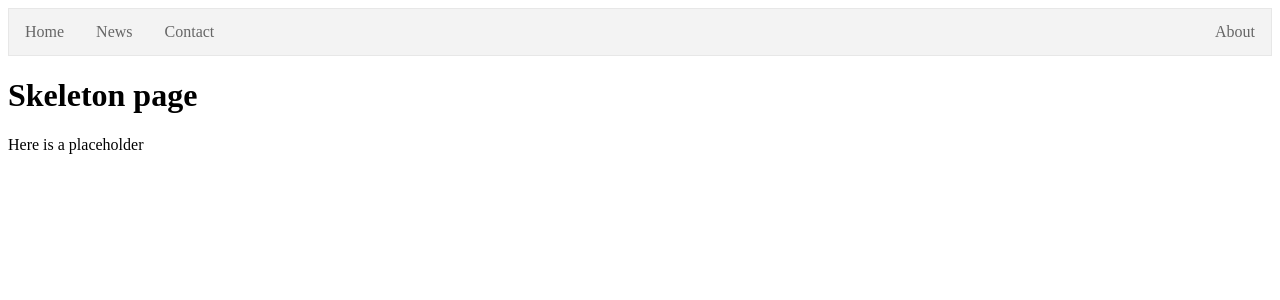
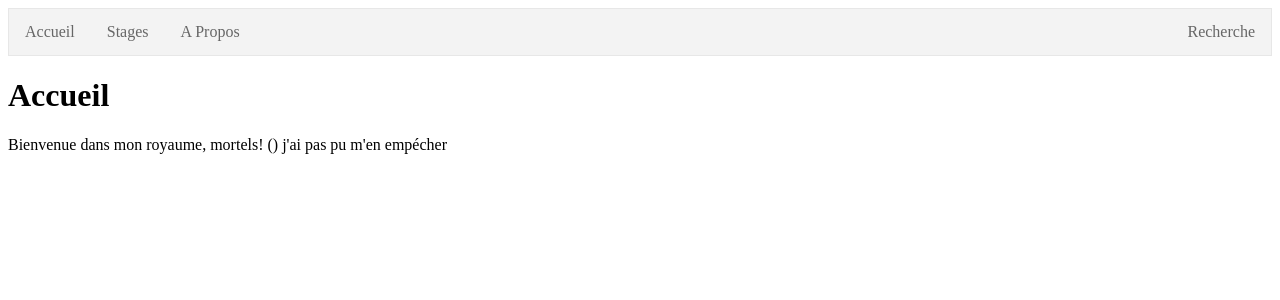
Before and after one commit to Tpoquillon/Prog_Web_Confinement, a Python web app: template templates/index.html in a window 1280 px wide. Shown: the top 300 px of the page. Run offline with Jinja, Linux system fonts and the light colour scheme; the template is opened without the code that fills it, so the values that code supplies are empty.

Commit message:
Préparation du squellette de travail
Signed-off-by: Titouan <gromleur@gmail.com>

```diff
--- a/templates/about.html
+++ b/templates/about.html
@@ -2,7 +2,7 @@
 
 {% block content %}
 
-<h1>About page</h1>
+<h1>A Propos</h1>
 
 <p>Today is {{ context['day'] }}.</p>
 
--- a/templates/base.html
+++ b/templates/base.html
@@ -6,10 +6,10 @@
   </head>
   <body>
     <ul>
-      <li><a href="{{ url_for('index') }}#home">Home</a></li>
-      <li><a href="#news">News</a></li>
-      <li><a href="#contact">Contact</a></li>
-      <li style="float:right" ><a href="{{ url_for('about') }}">About</a></li>
+      <li><a href="{{ url_for('index') }}#home">Accueil</a></li>
+      <li><a href="{{ url_for('stages') }}">Stages</a></li>
+      <li><a href="{{ url_for('about') }}">A Propos</a></li>
+      <li style="float:right" ><a href="{{ url_for('recherche') }}">Recherche</a></li>
     </ul>
 
 {% block content %}{% endblock %}
--- a/templates/index.html
+++ b/templates/index.html
@@ -1,7 +1,7 @@
 {% extends "base.html" %}
 
 {% block content %}
-<h1>Skeleton page</h1>
+<h1>Accueil</h1>
 
-<p>Here is a placeholder</p>
+<p>Bienvenue dans mon royaume, mortels! () j'ai pas pu m'en empécher</p>
 {% endblock %}
--- a/templates/recherche.html
+++ b/templates/recherche.html
@@ -2,4 +2,5 @@
 
 {% block content %}
 
-<h1>Page de recherche</h1>
+<h1>Page De Recherche</h1>
+{% endblock %}
--- a/templates/stages.html
+++ b/templates/stages.html
@@ -3,3 +3,5 @@
 {% block content %}
 
 <h1>Page des Stages </h1>
+
+{% endblock %}
```
Also changed, not shown: app.py (+9 -0 lines).
